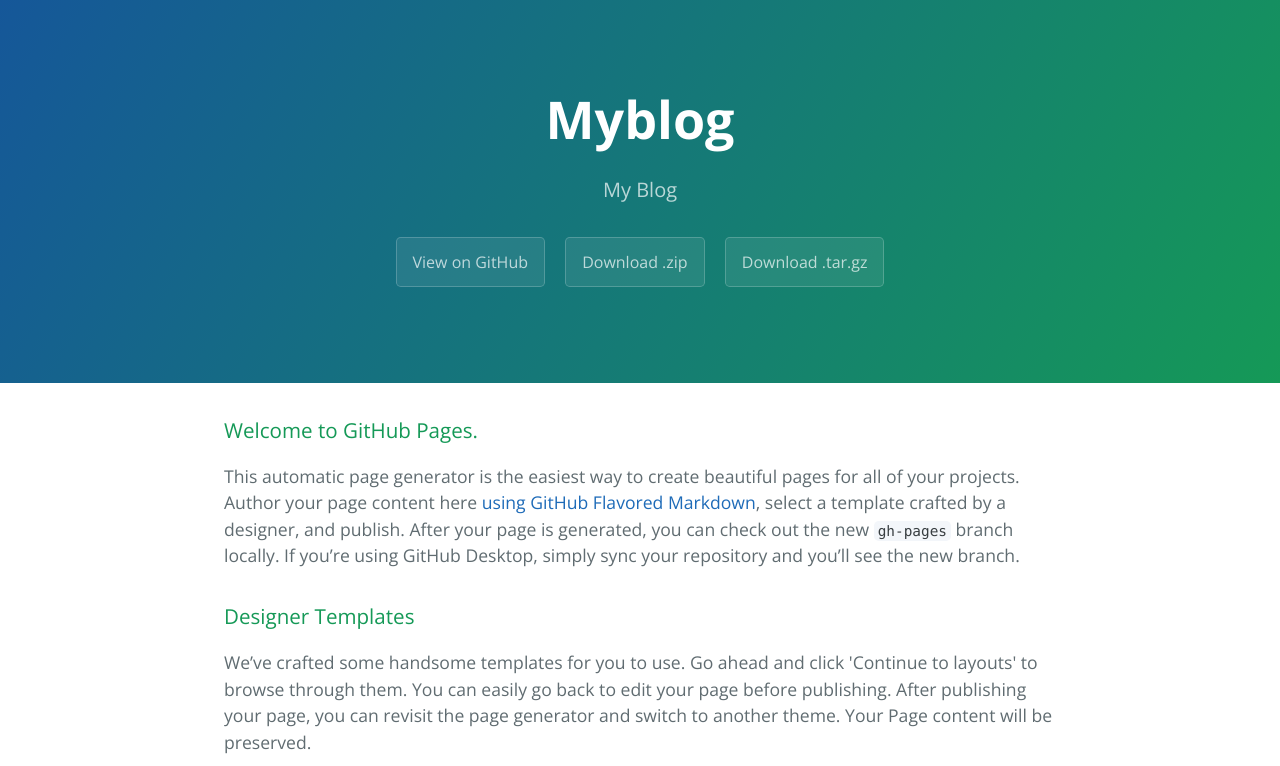
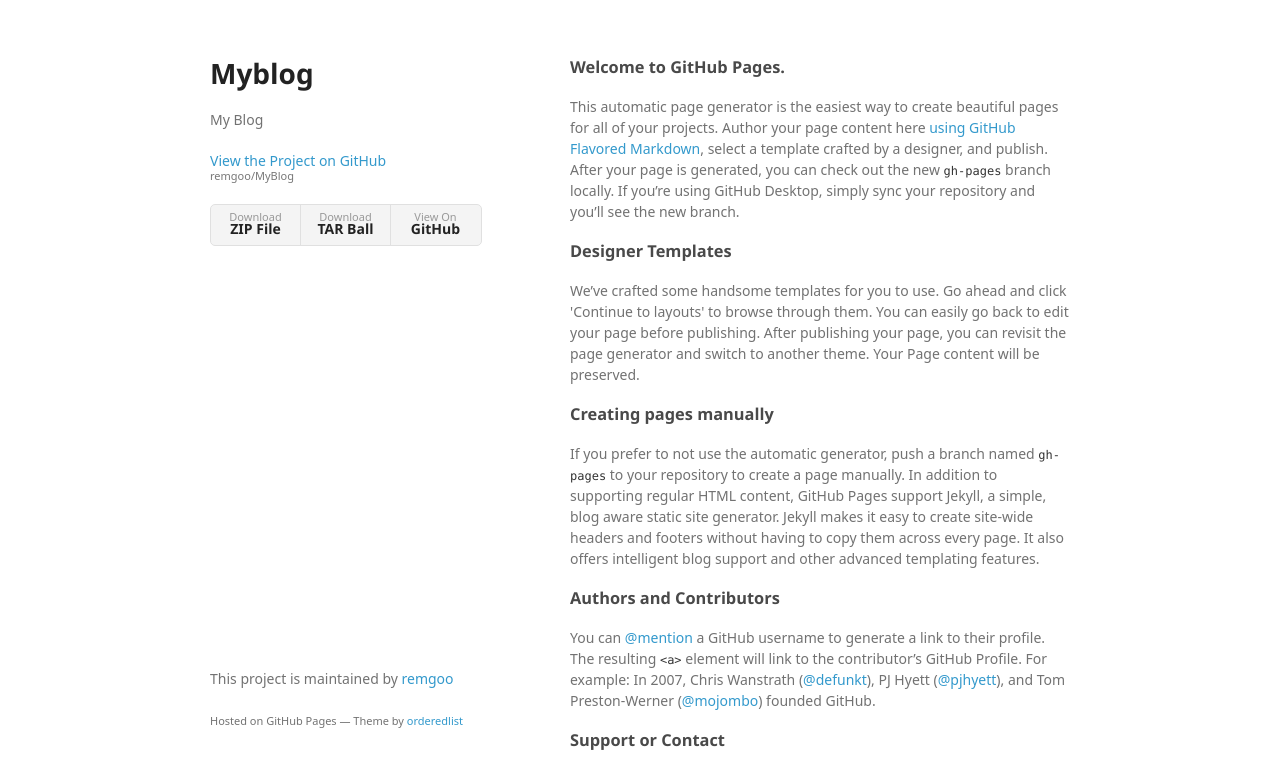
Before and after one commit to remgoo/MyBlog, a plain HTML site: page index.html in a window 1280 px wide. Shown: the top 766 px of the page. Drawn offline with nearby package versions, Linux system fonts and the light colour scheme; a web font is replaced by a local one.

Commit message:
Create gh-pages branch via GitHub

```diff
--- a/index.html
+++ b/index.html
@@ -1,25 +1,34 @@
-<!DOCTYPE html>
-<html lang="en-us">
+<!doctype html>
+<html>
   <head>
-    <meta charset="UTF-8">
+    <meta charset="utf-8">
+    <meta http-equiv="X-UA-Compatible" content="chrome=1">
     <title>Myblog by remgoo</title>
-    <meta name="viewport" content="width=device-width, initial-scale=1">
-    <link rel="stylesheet" type="text/css" href="stylesheets/normalize.css" media="screen">
-    <link href='https://fonts.googleapis.com/css?family=Open+Sans:400,700' rel='stylesheet' type='text/css'>
-    <link rel="stylesheet" type="text/css" href="stylesheets/stylesheet.css" media="screen">
-    <link rel="stylesheet" type="text/css" href="stylesheets/github-light.css" media="screen">
+
+    <link rel="stylesheet" href="stylesheets/styles.css">
+    <link rel="stylesheet" href="stylesheets/github-light.css">
+    <meta name="viewport" content="width=device-width">
+    <!--[if lt IE 9]>
+    <script src="//html5shiv.googlecode.com/svn/trunk/html5.js"></script>
+    <![endif]-->
   </head>
   <body>
-    <section class="page-header">
-      <h1 class="project-name">Myblog</h1>
-      <h2 class="project-tagline">My Blog</h2>
-      <a href="https://github.com/remgoo/MyBlog" class="btn">View on GitHub</a>
-      <a href="https://github.com/remgoo/MyBlog/zipball/master" class="btn">Download .zip</a>
-      <a href="https://github.com/remgoo/MyBlog/tarball/master" class="btn">Download .tar.gz</a>
-    </section>
+    <div class="wrapper">
+      <header>
+        <h1>Myblog</h1>
+        <p>My Blog</p>
 
-    <section class="main-content">
-      <h3>
+        <p class="view"><a href="https://github.com/remgoo/MyBlog">View the Project on GitHub <small>remgoo/MyBlog</small></a></p>
+
+
+        <ul>
+          <li><a href="https://github.com/remgoo/MyBlog/zipball/master">Download <strong>ZIP File</strong></a></li>
+          <li><a href="https://github.com/remgoo/MyBlog/tarball/master">Download <strong>TAR Ball</strong></a></li>
+          <li><a href="https://github.com/remgoo/MyBlog">View On <strong>GitHub</strong></a></li>
+        </ul>
+      </header>
+      <section>
+        <h3>
 <a id="welcome-to-github-pages" class="anchor" href="#welcome-to-github-pages" aria-hidden="true"><span aria-hidden="true" class="octicon octicon-link"></span></a>Welcome to GitHub Pages.</h3>
 
 <p>This automatic page generator is the easiest way to create beautiful pages for all of your projects. Author your page content here <a href="https://guides.github.com/features/mastering-markdown/">using GitHub Flavored Markdown</a>, select a template crafted by a designer, and publish. After your page is generated, you can check out the new <code>gh-pages</code> branch locally. If you’re using GitHub Desktop, simply sync your repository and you’ll see the new branch.</p>
@@ -43,15 +52,13 @@
 <a id="support-or-contact" class="anchor" href="#support-or-contact" aria-hidden="true"><span aria-hidden="true" class="octicon octicon-link"></span></a>Support or Contact</h3>
 
 <p>Having trouble with Pages? Check out our <a href="https://help.github.com/pages">documentation</a> or <a href="https://github.com/contact">contact support</a> and we’ll help you sort it out.</p>
-
-      <footer class="site-footer">
-        <span class="site-footer-owner"><a href="https://github.com/remgoo/MyBlog">Myblog</a> is maintained by <a href="https://github.com/remgoo">remgoo</a>.</span>
-
-        <span class="site-footer-credits">This page was generated by <a href="https://pages.github.com">GitHub Pages</a> using the <a href="https://github.com/jasonlong/cayman-theme">Cayman theme</a> by <a href="https://twitter.com/jasonlong">Jason Long</a>.</span>
+      </section>
+      <footer>
+        <p>This project is maintained by <a href="https://github.com/remgoo">remgoo</a></p>
+        <p><small>Hosted on GitHub Pages &mdash; Theme by <a href="https://github.com/orderedlist">orderedlist</a></small></p>
       </footer>
-
-    </section>
-
+    </div>
+    <script src="javascripts/scale.fix.js"></script>
 
   </body>
 </html>
--- /dev/null
+++ b/javascripts/scale.fix.js
@@ -0,0 +1,17 @@
+var metas = document.getElementsByTagName('meta');
+var i;
+if (navigator.userAgent.match(/iPhone/i)) {
+  for (i=0; i<metas.length; i++) {
+    if (metas[i].name == "viewport") {
+      metas[i].content = "width=device-width, minimum-scale=1.0, maximum-scale=1.0";
+    }
+  }
+  document.addEventListener("gesturestart", gestureStart, false);
+}
+function gestureStart() {
+  for (i=0; i<metas.length; i++) {
+    if (metas[i].name == "viewport") {
+      metas[i].content = "width=device-width, minimum-scale=0.25, maximum-scale=1.6";
+    }
+  }
+}
--- /dev/null
+++ b/stylesheets/styles.css
@@ -0,0 +1,324 @@
+@font-face {
+  font-family: 'Noto Sans';
+  font-weight: 400;
+  font-style: normal;
+  src: url('../fonts/Noto-Sans-regular/Noto-Sans-regular.eot');
+  src: url('../fonts/Noto-Sans-regular/Noto-Sans-regular.eot?#iefix') format('embedded-opentype'),
+       local('Noto Sans'),
+       local('Noto-Sans-regular'),
+       url('../fonts/Noto-Sans-regular/Noto-Sans-regular.woff2') format('woff2'),
+       url('../fonts/Noto-Sans-regular/Noto-Sans-regular.woff') format('woff'),
+       url('../fonts/Noto-Sans-regular/Noto-Sans-regular.ttf') format('truetype'),
+       url('../fonts/Noto-Sans-regular/Noto-Sans-regular.svg#NotoSans') format('svg');
+}
+
+@font-face {
+  font-family: 'Noto Sans';
+  font-weight: 700;
+  font-style: normal;
+  src: url('../fonts/Noto-Sans-700/Noto-Sans-700.eot');
+  src: url('../fonts/Noto-Sans-700/Noto-Sans-700.eot?#iefix') format('embedded-opentype'),
+       local('Noto Sans Bold'),
+       local('Noto-Sans-700'),
+       url('../fonts/Noto-Sans-700/Noto-Sans-700.woff2') format('woff2'),
+       url('../fonts/Noto-Sans-700/Noto-Sans-700.woff') format('woff'),
+       url('../fonts/Noto-Sans-700/Noto-Sans-700.ttf') format('truetype'),
+       url('../fonts/Noto-Sans-700/Noto-Sans-700.svg#NotoSans') format('svg');
+}
+
+@font-face {
+  font-family: 'Noto Sans';
+  font-weight: 400;
+  font-style: italic;
+  src: url('../fonts/Noto-Sans-italic/Noto-Sans-italic.eot');
+  src: url('../fonts/Noto-Sans-italic/Noto-Sans-italic.eot?#iefix') format('embedded-opentype'),
+       local('Noto Sans Italic'),
+       local('Noto-Sans-italic'),
+       url('../fonts/Noto-Sans-italic/Noto-Sans-italic.woff2') format('woff2'),
+       url('../fonts/Noto-Sans-italic/Noto-Sans-italic.woff') format('woff'),
+       url('../fonts/Noto-Sans-italic/Noto-Sans-italic.ttf') format('truetype'),
+       url('../fonts/Noto-Sans-italic/Noto-Sans-italic.svg#NotoSans') format('svg');
+}
+
+@font-face {
+  font-family: 'Noto Sans';
+  font-weight: 700;
+  font-style: italic;
+  src: url('../fonts/Noto-Sans-700italic/Noto-Sans-700italic.eot');
+  src: url('../fonts/Noto-Sans-700italic/Noto-Sans-700italic.eot?#iefix') format('embedded-opentype'),
+       local('Noto Sans Bold Italic'),
+       local('Noto-Sans-700italic'),
+       url('../fonts/Noto-Sans-700italic/Noto-Sans-700italic.woff2') format('woff2'),
+       url('../fonts/Noto-Sans-700italic/Noto-Sans-700italic.woff') format('woff'),
+       url('../fonts/Noto-Sans-700italic/Noto-Sans-700italic.ttf') format('truetype'),
+       url('../fonts/Noto-Sans-700italic/Noto-Sans-700italic.svg#NotoSans') format('svg');
+}
+
+body {
+  background-color: #fff;
+  padding:50px;
+  font: 14px/1.5 "Noto Sans", "Helvetica Neue", Helvetica, Arial, sans-serif;
+  color:#727272;
+  font-weight:400;
+}
+
+h1, h2, h3, h4, h5, h6 {
+  color:#222;
+  margin:0 0 20px;
+}
+
+p, ul, ol, table, pre, dl {
+  margin:0 0 20px;
+}
+
+h1, h2, h3 {
+  line-height:1.1;
+}
+
+h1 {
+  font-size:28px;
+}
+
+h2 {
+  color:#393939;
+}
+
+h3, h4, h5, h6 {
+  color:#494949;
+}
+
+a {
+  color:#39c;
+  text-decoration:none;
+}
+
+a:hover {
+  color:#069;
+}
+
+a small {
+  font-size:11px;
+  color:#777;
+  margin-top:-0.3em;
+  display:block;
+}
+
+a:hover small {
+  color:#777;
+}
+
+.wrapper {
+  width:860px;
+  margin:0 auto;
+}
+
+blockquote {
+  border-left:1px solid #e5e5e5;
+  margin:0;
+  padding:0 0 0 20px;
+  font-style:italic;
+}
+
+code, pre {
+  font-family:Monaco, Bitstream Vera Sans Mono, Lucida Console, Terminal, Consolas, Liberation Mono, DejaVu Sans Mono, Courier New, monospace;
+  color:#333;
+  font-size:12px;
+}
+
+pre {
+  padding:8px 15px;
+  background: #f8f8f8;
+  border-radius:5px;
+  border:1px solid #e5e5e5;
+  overflow-x: auto;
+}
+
+table {
+  width:100%;
+  border-collapse:collapse;
+}
+
+th, td {
+  text-align:left;
+  padding:5px 10px;
+  border-bottom:1px solid #e5e5e5;
+}
+
+dt {
+  color:#444;
+  font-weight:700;
+}
+
+th {
+  color:#444;
+}
+
+img {
+  max-width:100%;
+}
+
+header {
+  width:270px;
+  float:left;
+  position:fixed;
+  -webkit-font-smoothing:subpixel-antialiased;
+}
+
+header ul {
+  list-style:none;
+  height:40px;
+  padding:0;
+  background: #f4f4f4;
+  border-radius:5px;
+  border:1px solid #e0e0e0;
+  width:270px;
+}
+
+header li {
+  width:89px;
+  float:left;
+  border-right:1px solid #e0e0e0;
+  height:40px;
+}
+
+header li:first-child a {
+  border-radius:5px 0 0 5px;
+}
+
+header li:last-child a {
+  border-radius:0 5px 5px 0;
+}
+
+header ul a {
+  line-height:1;
+  font-size:11px;
+  color:#999;
+  display:block;
+  text-align:center;
+  padding-top:6px;
+  height:34px;
+}
+
+header ul a:hover {
+  color:#999;
+}
+
+header ul a:active {
+  background-color:#f0f0f0;
+}
+
+strong {
+  color:#222;
+  font-weight:700;
+}
+
+header ul li + li + li {
+  border-right:none;
+  width:89px;
+}
+
+header ul a strong {
+  font-size:14px;
+  display:block;
+  color:#222;
+}
+
+section {
+  width:500px;
+  float:right;
+  padding-bottom:50px;
+}
+
+small {
+  font-size:11px;
+}
+
+hr {
+  border:0;
+  background:#e5e5e5;
+  height:1px;
+  margin:0 0 20px;
+}
+
+footer {
+  width:270px;
+  float:left;
+  position:fixed;
+  bottom:50px;
+  -webkit-font-smoothing:subpixel-antialiased;
+}
+
+@media print, screen and (max-width: 960px) {
+
+  div.wrapper {
+    width:auto;
+    margin:0;
+  }
+
+  header, section, footer {
+    float:none;
+    position:static;
+    width:auto;
+  }
+
+  header {
+    padding-right:320px;
+  }
+
+  section {
+    border:1px solid #e5e5e5;
+    border-width:1px 0;
+    padding:20px 0;
+    margin:0 0 20px;
+  }
+
+  header a small {
+    display:inline;
+  }
+
+  header ul {
+    position:absolute;
+    right:50px;
+    top:52px;
+  }
+}
+
+@media print, screen and (max-width: 720px) {
+  body {
+    word-wrap:break-word;
+  }
+
+  header {
+    padding:0;
+  }
+
+  header ul, header p.view {
+    position:static;
+  }
+
+  pre, code {
+    word-wrap:normal;
+  }
+}
+
+@media print, screen and (max-width: 480px) {
+  body {
+    padding:15px;
+  }
+
+  header ul {
+    width:99%;
+  }
+
+  header li, header ul li + li + li {
+    width:33%;
+  }
+}
+
+@media print {
+  body {
+    padding:0.4in;
+    font-size:12pt;
+    color:#444;
+  }
+}
```
